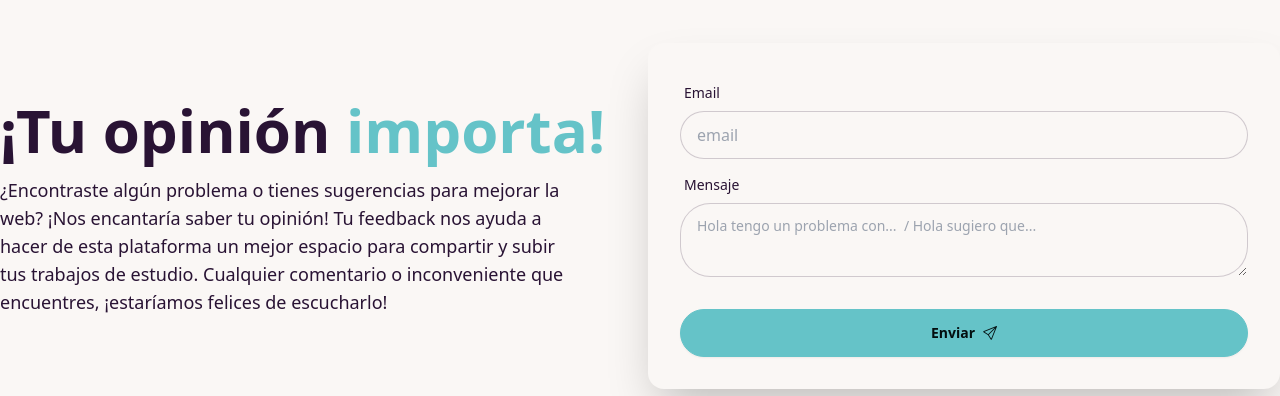
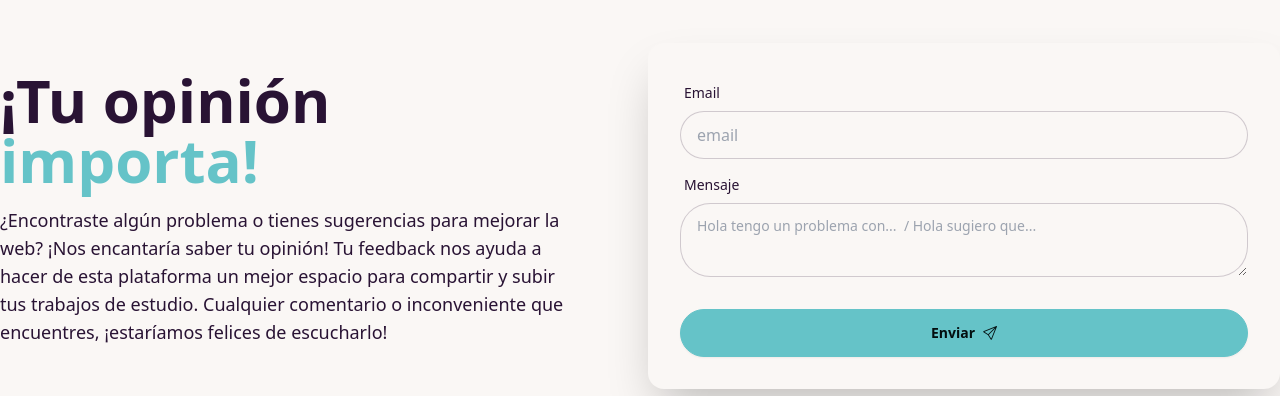
Before and after one commit to DruChill/PontiCloud, a React (Vite) app: page /contacto in a window 1280 px wide. Shown: the part 194-590 px from the top of the page. Built offline with nearby package versions, Linux system fonts and the light colour scheme; no server answers.

Commit message:
Refactor ReusableSection component: enhance layout with max-width and improve text wrapping for better readability

```diff
--- a/src/assets/Components/ReusableSection.jsx
+++ b/src/assets/Components/ReusableSection.jsx
@@ -1,11 +1,11 @@
 const ReusableSection = ({ title, highlight, paragraph }) => {
   return (
-    <div>
-      <h1 className='font-bold text-6xl'>
+    <div className="max-w-xl">
+      <h1 className='font-bold text-6xl text-wrap'>
         {title}<span className='text-primary'>{highlight}</span>
       </h1>
       {/* <i className="bi bi-option"></i> Text Animation */}
-      <p className='my-4 max-w-xl text-base sm:text-lg leading-relaxed'>{paragraph}</p>
+      <p className='my-4 text-base text-wrap sm:text-lg leading-relaxed'>{paragraph}</p>
     </div>
   );
 };
```
